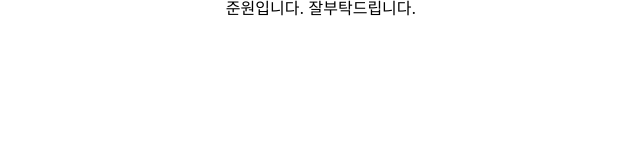
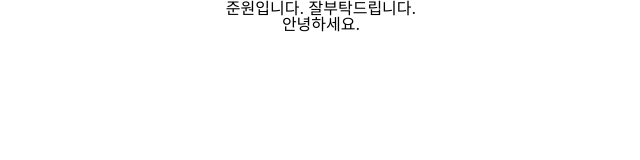
Before and after one commit to FrontStudy/React-Admin, a React (Create React App) app: page / in a window 1280 px wide. Shown: the top 160 px of the page, without its empty margins (319-959 px from the left). Built offline with nearby package versions, Linux system fonts and the light colour scheme.

Commit message:
테스트

```diff
--- a/src/App.js
+++ b/src/App.js
@@ -5,6 +5,7 @@ function App() {
   return (
     <div className="App">
       <p>준원입니다. 잘부탁드립니다.</p>
+      <p>안녕하세요.</p>
     </div>
   );
 }
```
